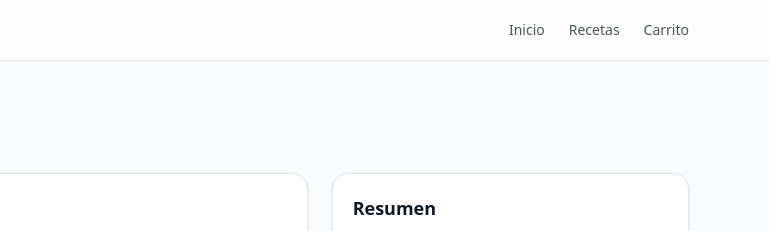
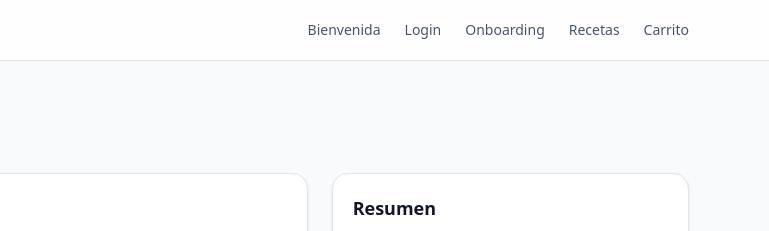
Before and after one commit to arantza-mendoza/danoneplus, a plain HTML site: page carrito.html in a window 1280 px wide. Shown: the top 231 px of the page, 511-1280 px from the left. Drawn offline with nearby package versions, Linux system fonts and the light colour scheme; files whose address does not match are found by name.

Commit message:
Update carrito.html

```diff
--- a/carrito.html
+++ b/carrito.html
@@ -16,9 +16,13 @@
         <span class="font-semibold"></span>
       </a>
       <nav class="text-sm text-slate-600 hidden sm:flex gap-6">
-        <a href="index.html" class="hover:text-slate-900">Inicio</a>
+        <a href="welcome.html" class="hover:text-slate-900">Bienvenida</a>
+        <a href="login.html" class="hover:text-slate-900">Login</a>
+        <a href="onboarding.html" class="hover:text-slate-900">Onboarding</a>
         <a href="recetas.html" class="hover:text-slate-900">Recetas</a>
         <a href="carrito.html" class="hover:text-slate-900">Carrito</a>
+      </nav>
+
       </nav>
     </div>
   </header>
```
